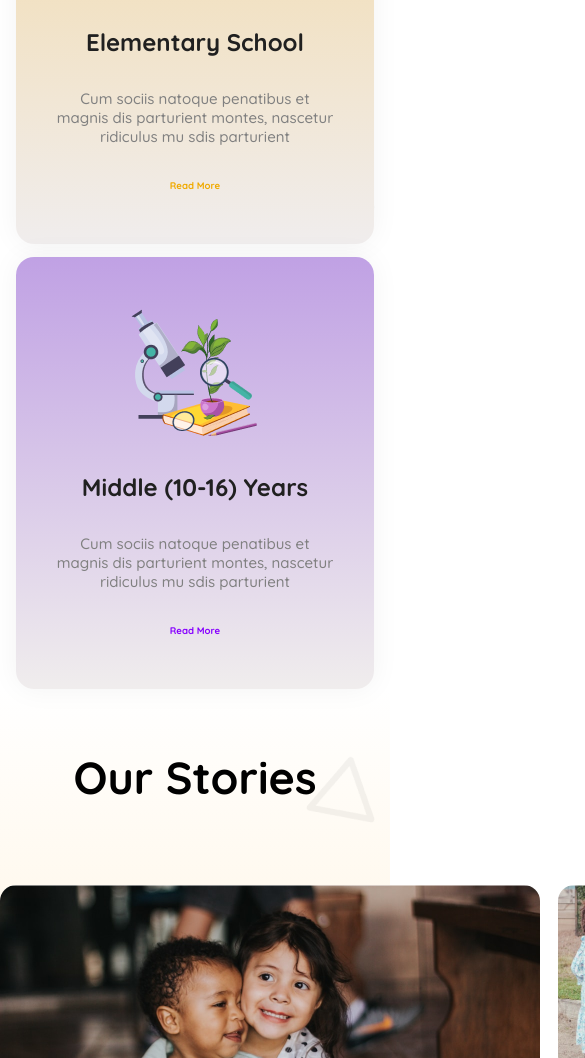
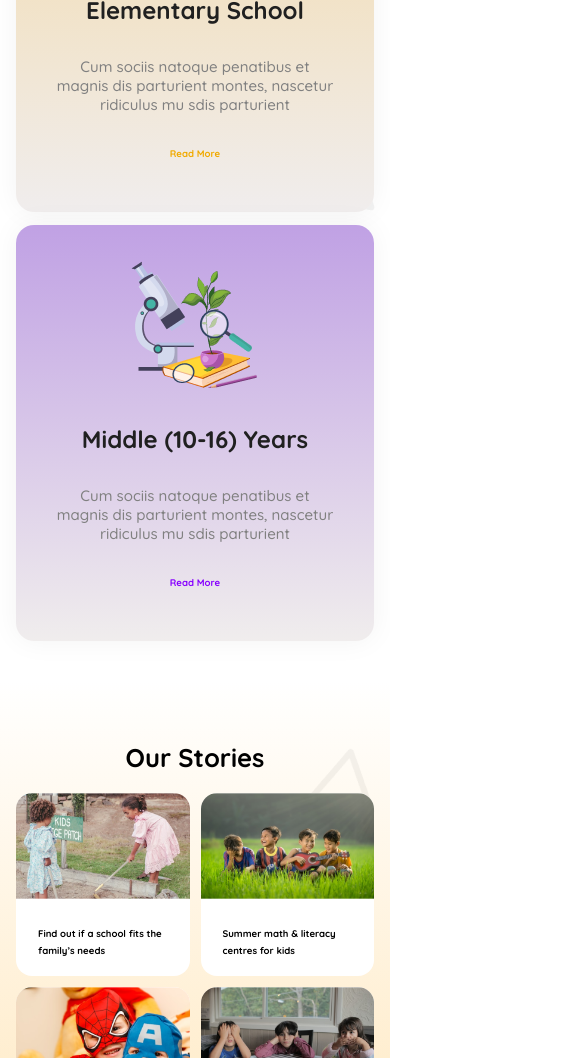
Before and after one commit to samiul-alim12/second-assignment, a plain HTML site: page index.html in a window 390 px wide. Shown: the part 1565-2623 px from the top of the page, 585 px wide, since content can reach past the window. Drawn offline with Linux system fonts and the light colour scheme.

Commit message:
finally responsive our stories section

```diff
--- a/styles/style.css
+++ b/styles/style.css
@@ -255,6 +255,7 @@
     text-align: center;
     margin-top: 80px;
 }
+
 .btn{
     background-color: black;
     padding: 10px 61px;
@@ -263,7 +264,9 @@
     font-weight: 700;
     font-size: 1.25rem;
     border-radius: 12px;
+    margin-bottom: 60px;
 }
+
 
 
 
@@ -331,6 +334,10 @@
     .arrow{
         display: none;
     }
+
+    .card-image {
+    padding: 36px 115px 32px 115px;
+    }
     .card{
         flex-direction: column;
         gap: 12.3px;
@@ -346,4 +353,47 @@
         font-size: 0.6rem;
         text-align: center;
     }
+    /* responsive our stories section */
+    .big-image{
+        display: none;
+    }
+    .stories-title{
+        margin-top: 40px;
+        margin-bottom:20px ;
+        font-size: 1.6rem;
+    }
+    .small-image{
+        gap: 11px;
+        margin-left: 16px;
+        margin-right: 16px;
+    }
+    .sm-1 img{
+        width: 100%;
+    }
+    .sm-2 img{
+        width: 100%;
+    }
+    .sm-3 img{
+        width: 100%;
+    }
+    .sm-4 img{
+        width: 100%;;
+    }
+    .sm-1, .sm-2, .sm-3, .sm-4{
+        width: 100%;
+    }
+
+    .sm-details{
+        font-size: 0.6rem;
+        padding: 22px 23px 17px 22px;
+        line-height: 17px;
+
+    }
+    .stories-btn{
+        margin-top: 20px;
+        margin-bottom: 40px;
+        font-size: 1rem;
+    }
+
+
 }
```
Also changed, not shown: index.html (+4 -4 lines).
